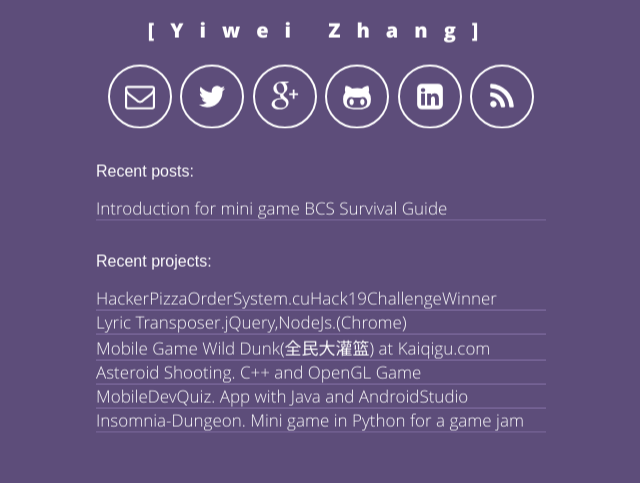
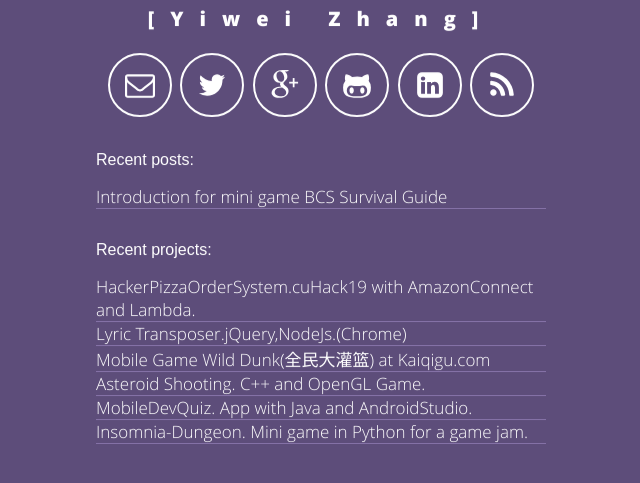
Before and after one commit to zywkloo/zywkloo.github.io, a Jekyll site: the page built from index.html, in a window 1280 px wide, cut to the strip 293-776 px from the top of the page. Shown: the whole strip, without its empty margins (319-959 px from the left). Built offline with Jekyll 4.4.1, drawn with Linux system fonts in a browser that asks for light colours.

Commit message:
Update _config.yml

```diff
--- a/_config.yml
+++ b/_config.yml
@@ -57,17 +57,17 @@ links:
 
 # projects in header index
 projects:
-  - name: HackerPizzaOrderSystem.cuHack19ChallengeWinner
+  - name: HackerPizzaOrderSystem.cuHack19 with AmazonConnect and Lambda.
     url: https://devpost.com/software/cuhackingamazonconnect
   - name: Lyric Transposer.jQuery,NodeJs.(Chrome)
     url: http://beijinger.style/
   - name: Mobile Game Wild Dunk(全民大灌篮) at Kaiqigu.com
     url: http://www.18183.com/qmdgl/
-  - name: Asteroid Shooting. C++ and OpenGL Game
+  - name: Asteroid Shooting. C++ and OpenGL Game.
     url: https://github.com/zywkloo/AsteroidsShooting
-  - name: MobileDevQuiz. App with Java and AndroidStudio
+  - name: MobileDevQuiz. App with Java and AndroidStudio.
     url: https://github.com/zywkloo/AndroidMidtermQuizApp
-  - name: Insomnia-Dungeon. Mini game in Python for a game jam
+  - name: Insomnia-Dungeon. Mini game in Python for a game jam.
     url: https://github.com/zywkloo/Insomnia-Dungeon
 
 
```
